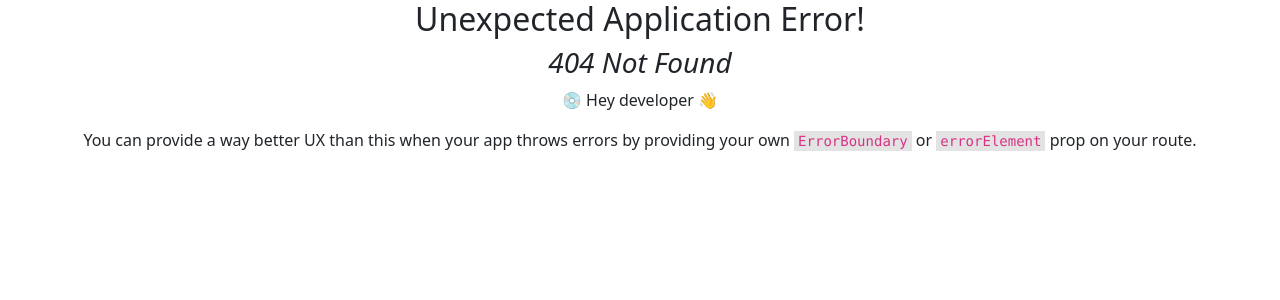
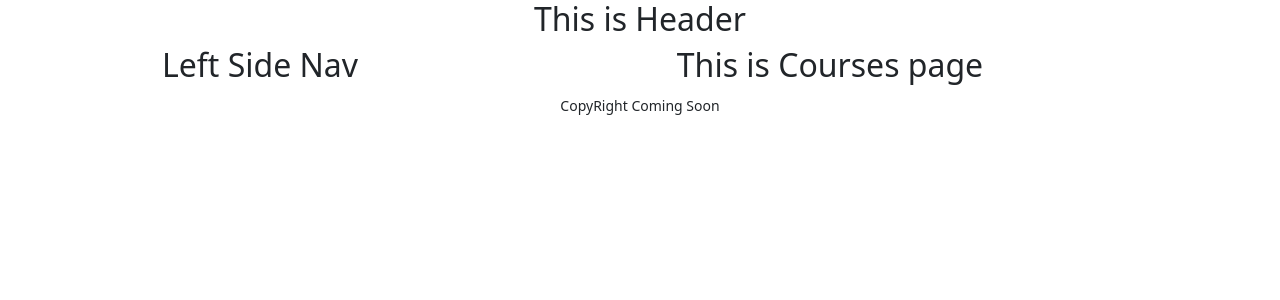
Before and after one commit to GitHub-Sanjit/Assignment-10-client-side, a React (Create React App) app: page /course/1 in a window 1280 px wide. Before the commit this address had no page. Shown: the top 300 px of the page. Built offline with nearby package versions, Linux system fonts and the light colour scheme.

Commit message:
Basic Layout done

```diff
--- /dev/null
+++ b/src/Pages/Courses/Courses/Courses.js
@@ -0,0 +1,11 @@
+import React from "react";
+
+const Courses = () => {
+  return (
+    <div>
+      <h2>This is Courses page</h2>
+    </div>
+  );
+};
+
+export default Courses;
--- /dev/null
+++ b/src/Pages/Home/Home.js
@@ -0,0 +1,11 @@
+import React from "react";
+
+const Home = () => {
+  return (
+    <div>
+      <h2>This is Home Component</h2>
+    </div>
+  );
+};
+
+export default Home;
--- /dev/null
+++ b/src/Pages/Shared/Footer/Footer.js
@@ -0,0 +1,13 @@
+import React from "react";
+
+const Footer = () => {
+  return (
+    <div>
+      <p>
+        <small>CopyRight Coming Soon</small>
+      </p>
+    </div>
+  );
+};
+
+export default Footer;
--- /dev/null
+++ b/src/Pages/Shared/Header/Header.js
@@ -0,0 +1,11 @@
+import React from "react";
+
+const Header = () => {
+  return (
+    <div>
+      <h2>This is Header</h2>
+    </div>
+  );
+};
+
+export default Header;
--- /dev/null
+++ b/src/Pages/Shared/LeftSideNav/LeftSideNav.js
@@ -0,0 +1,11 @@
+import React from "react";
+
+const LeftSideNav = () => {
+  return (
+    <div>
+      <h2>Left Side Nav</h2>
+    </div>
+  );
+};
+
+export default LeftSideNav;
--- a/src/layout/Main.js
+++ b/src/layout/Main.js
@@ -1,19 +1,26 @@
 import React from "react";
 import { Col, Container, Row } from "react-bootstrap";
 import { Outlet } from "react-router-dom";
+import Footer from "../Pages/Shared/Footer/Footer";
+import Header from "../Pages/Shared/Header/Header";
+import LeftSideNav from "../Pages/Shared/LeftSideNav/LeftSideNav";
 
 const Main = () => {
   return (
+    <div>
+      <Header></Header>
       <Container>
         <Row>
           <Col lg="4">
-          <h2>Side Nav</h2>
+            <LeftSideNav></LeftSideNav>
           </Col>
           <Col lg="8">
             <Outlet></Outlet>
           </Col>
         </Row>
       </Container>
+      <Footer></Footer>
+    </div>
   );
 };
 
```
Also changed, not shown: src/Routes/Routes/Routes.js (+13 -4 lines). Lines whose indentation alone changed are shown as unchanged.
